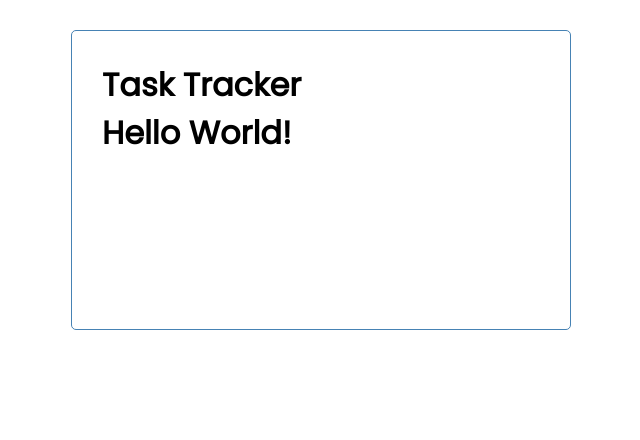
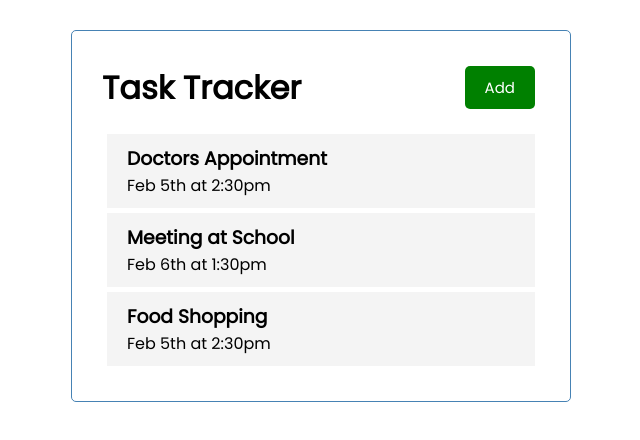
Before and after one commit to VikashPR/react-task-tracker, a React (Create React App) app: page / in a window 1280 px wide. Shown: the top 440 px of the page, without its empty margins (319-959 px from the left). Built offline with nearby package versions, Linux system fonts and the light colour scheme.

Commit message:
Feat(new): Tasks component add

```diff
--- a/src/App.js
+++ b/src/App.js
@@ -1,11 +1,33 @@
+import { useState } from 'react'
 import Header from './components/Header';
+import Tasks from './components/Tasks';
 
 function App() {
+  const [tasks, setTasks] = useState([
+    {
+        id: 1,
+        text: 'Doctors Appointment',
+        day: 'Feb 5th at 2:30pm',
+        reminder: true,
+    },
+    {
+        id: 2,
+        text: 'Meeting at School',
+        day: 'Feb 6th at 1:30pm',
+        reminder: true,
+    },
+    {
+        id: 3,
+        text: 'Food Shopping',
+        day: 'Feb 5th at 2:30pm',
+        reminder: false,
+    },
+])
   const name = 'Task Tracker';
   return (
     <div className="container">
       <Header title={name} />
-      <h1>Hello World! </h1>
+      <Tasks tasks={tasks}/>
     </div>
   );
 }
--- /dev/null
+++ b/src/components/Button.js
@@ -0,0 +1,22 @@
+import propTypes from 'prop-types'
+const Button = ({ color, text, onClick }) => {
+    return (
+        <div>
+            <button
+                onClick={onClick}
+                style={{background: color}}
+                className='btn'>{text}</button>
+        </div>
+    )
+}
+
+Button.defaultProps = {
+    color: 'skyblue',
+}
+Button.propTypes = {
+    text: propTypes.string.isRequired,
+    color: propTypes.string,
+    onClick: propTypes.func,
+}
+
+export default Button
--- a/src/components/Header.js
+++ b/src/components/Header.js
@@ -1,9 +1,14 @@
 import PropTypes from 'prop-types';
+import Button from './Button';
 const Header = ({ title }) => {
+    const onClick = () => {
+        console.log('Click');
+    }
     return (
-        <header>
+        <header className='header'>
             {/* <h1 style={styles} >{title}</h1> */}
             <h1>{title}</h1>
+            <Button onClick={onClick} color="green" text="Add"/>
         </header>
     )
 }
@@ -15,6 +20,7 @@
     title: 'Task Tracker'
 }
 
+
 // PropTypes to catch errors
 Header.propTypes = {title: PropTypes.string.isRequired};
 
--- /dev/null
+++ b/src/components/Task.js
@@ -0,0 +1,12 @@
+import React from 'react'
+
+const Task = ({ task }) => {
+    return (
+        <div className='task'>
+            <h3 key={task.id}>{task.text}</h3>
+            <p>{task.day}</p>
+        </div>
+    )
+}
+
+export default Task
--- /dev/null
+++ b/src/components/Tasks.js
@@ -0,0 +1,12 @@
+import Task from "./Task";
+const Tasks = ({ tasks }) => {
+    return (
+        <>
+            {tasks.map((task) => (
+                <Task task={task} />
+            ))}
+        </>
+    )
+}
+
+export default Tasks
```
